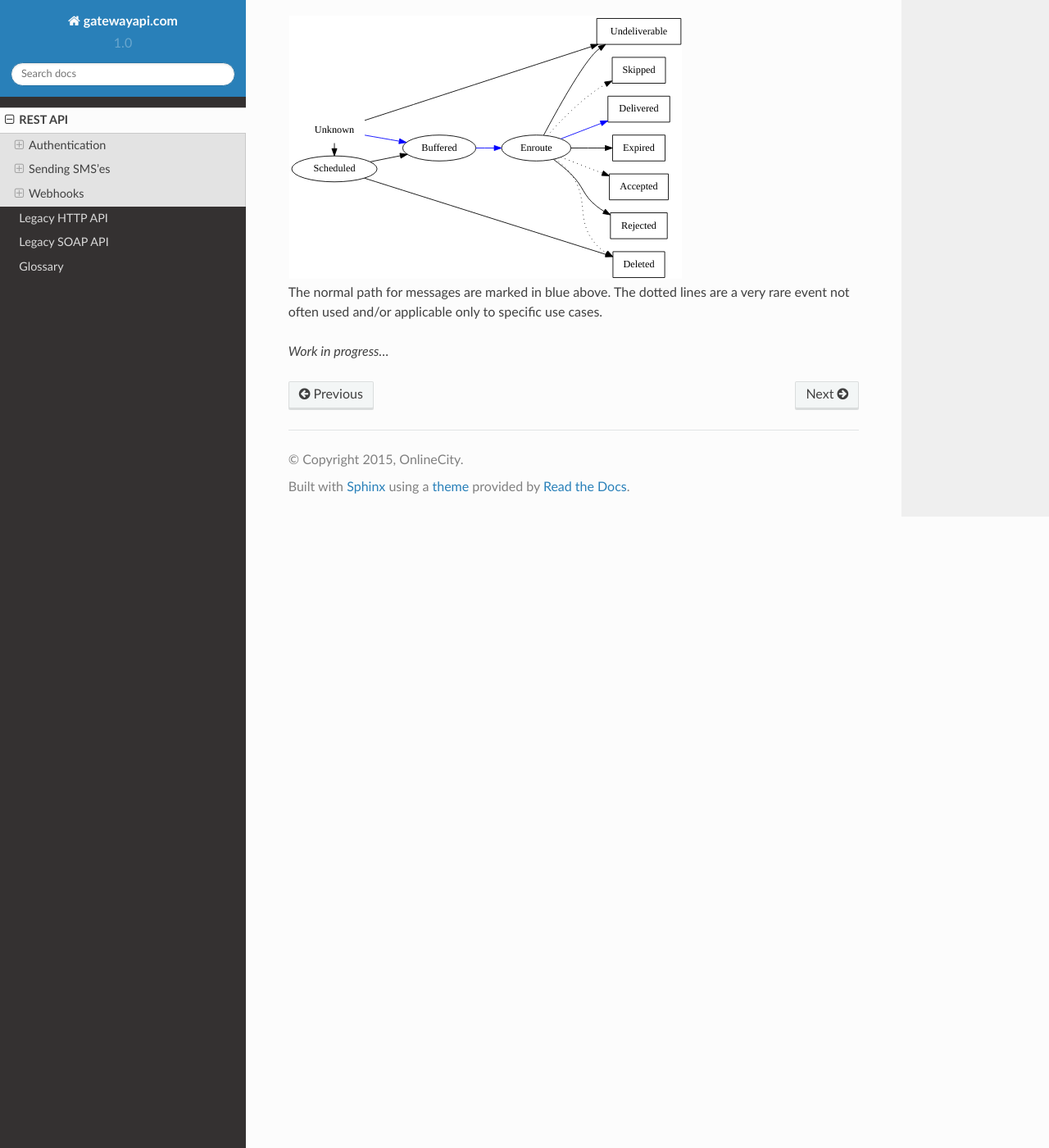
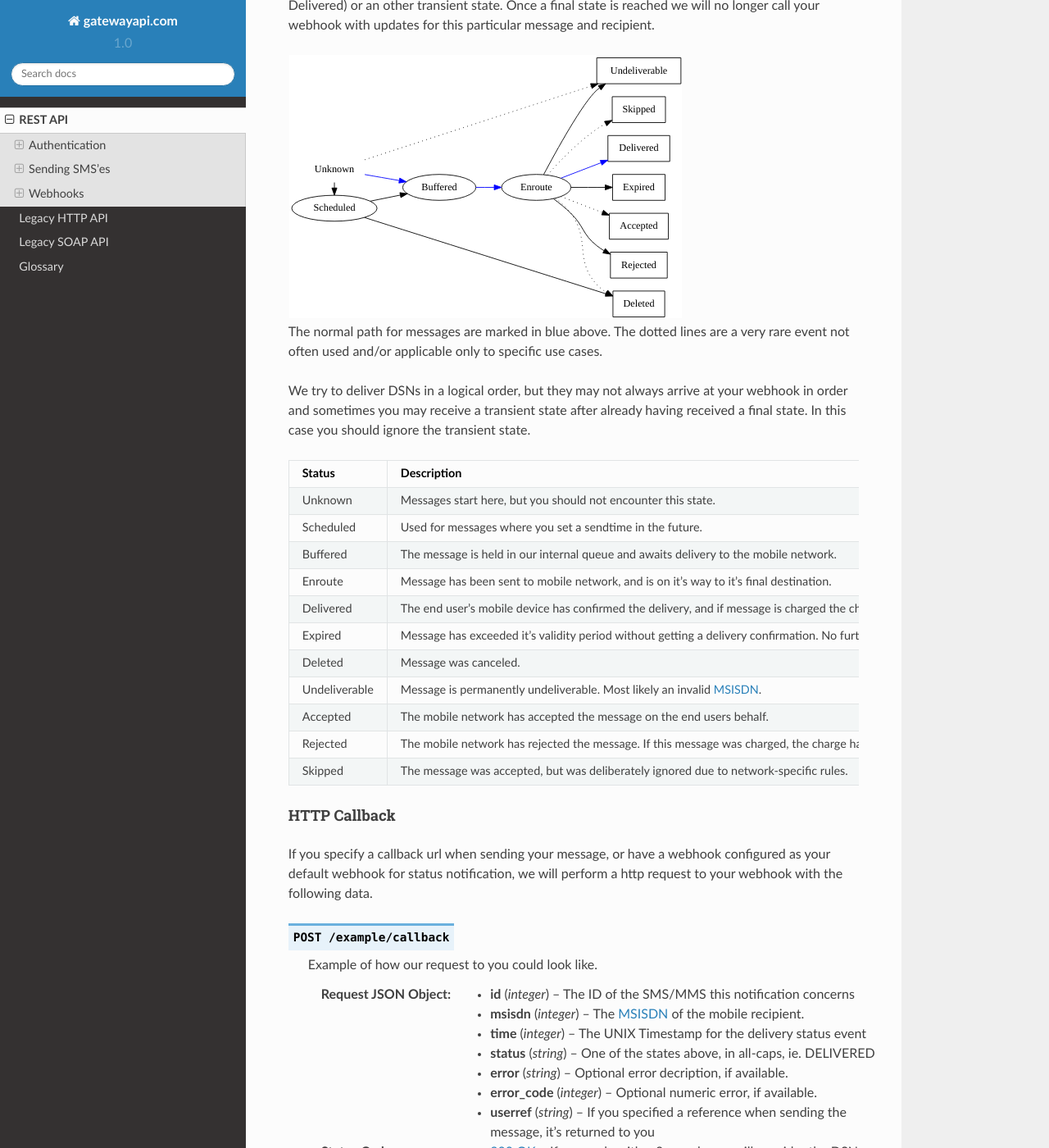
Before and after one commit to onlinecity/gatewayapi-docs, a Sphinx documentation site: the page built from docs/rest.rst, in a window 1280 px wide and 1400 px high, scrolled down 6970 px. Shown: the whole window at 82% size. Built offline with Sphinx 7.4.7 and the Read the Docs theme 2.0.0, drawn with Linux system fonts in a browser that asks for light colours; some of the changed text lies outside the part shown.

Commit message:
Described the DSN mechanism

```diff
--- a/docs/rest.rst
+++ b/docs/rest.rst
@@ -371,7 +371,7 @@ Webhooks
 --------
 
 Although the REST API will support polling for the message status, we strongly
-encourage to use our simple webhooks for geting Delivery Status Notifications,
+encourage to use our simple webhooks for getting Delivery Status Notifications,
 aka DSNs.
 
 In addition webhooks can be used to react to enduser initiated events, such as
@@ -381,6 +381,8 @@ MO SMS (Mobile Originated SMS, or Incoming SMS).
 Delivery Status Notification
 ^^^^^^^^^^^^^^^^^^^^^^^^^^^^
 
+States and status codes
+~~~~~~~~~~~~~~~~~~~~~~~
 By adding a URL to the callbackurl field, or setting one of your webhooks as
 the default for status notifications, you can setup a webhook that will be
 called whenever the current status (state) of the message changes, ie. goes
@@ -403,13 +405,13 @@ recipient.
       Unknown [shape=plaintext];
       Undeliverable [shape=box];
       Unknown -> Buffered -> Enroute -> Delivered [color=blue];
-      Unknown -> Undeliverable;
+      Unknown -> Undeliverable [style=dotted];
       Unknown -> Scheduled -> Buffered;
       Enroute -> Undeliverable;
       Enroute -> Expired;
-      Enroute -> Deleted [style=dotted];
       Scheduled -> Deleted;
       Enroute -> Rejected;
+      Enroute -> Deleted [style=dotted];
       Enroute -> Accepted [style=dotted];
       Enroute -> Skipped [style=dotted];
       { rank=same; Unknown Scheduled }
@@ -417,6 +419,73 @@ recipient.
 
 The normal path for messages are marked in blue above. The dotted lines are a
 very rare event not often used and/or applicable only to specific use cases.
+
+We try to deliver DSNs in a logical order, but they may not always arrive at
+your webhook in order and sometimes you may receive a transient state after
+already having received a final state. In this case you should ignore the
+transient state.
+
+============= =========================================
+Status        Description
+============= =========================================
+Unknown       Messages start here, but you should not encounter this state.
+Scheduled     Used for messages where you set a sendtime in the future.
+Buffered      The message is held in our internal queue and awaits delivery to the mobile network.
+Enroute       Message has been sent to mobile network, and is on it's way to it's final destination.
+Delivered     The end user's mobile device has confirmed the delivery, and if message is charged the charge was successful.
+Expired       Message has exceeded it's validity period without getting a delivery confirmation. No further delivery attempts.
+Deleted       Message was canceled.
+Undeliverable Message is permanently undeliverable. Most likely an invalid :term:`MSISDN`.
+Accepted      The mobile network has accepted the message on the end users behalf.
+Rejected      The mobile network has rejected the message. If this message was charged, the charge has failed.
+Skipped       The message was accepted, but was deliberately ignored due to network-specific rules.
+============= =========================================
+
+HTTP Callback
+~~~~~~~~~~~~~
+If you specify a callback url when sending your message, or have a webhook
+configured as your default webhook for status notification, we will perform a
+http request to your webhook with the following data.
+
+
+.. http:post:: /example/callback
+   :noindex:
+
+   Example of how our request to you could look like.
+
+   :<json integer id: The ID of the SMS/MMS this notification concerns
+   :<json integer msisdn: The :term:`MSISDN` of the mobile recipient.
+   :<json integer time: The UNIX Timestamp for the delivery status event
+   :<json string status: One of the states above, in all-caps, ie. DELIVERED
+   :<json string error: Optional error decription, if available.
+   :<json integer error_code: Optional numeric error, if available.
+   :<json string userref: If you specified a reference when sending the message, it's returned to you
+   :status 200: If you reply with a 2xx code, we will consider the DSN delivered successfully.
+   :status 500: If we get a code >= 300, we will re-attempt delivery of at a later time.
+
+   **Callback example**
+
+   .. sourcecode:: http
+
+      POST /example/callback HTTP/1.1
+      Host: example.com
+      Accept: */*
+      Content-Type: application/json
+
+      {
+          "id": 1000001,
+          "msisdn": 4587654321,
+          "time": 1450000000,
+          "status": "DELIVERED",
+          "userref": "foobar"
+      }
+
+   If we can't reach your server, or you reply with a http status code >= 300,
+   then we will re-attempt delivery of the DSN after a 60 second delay, with
+   truncated exponential backoff, doubling every attempt up to 2400 seconds
+   (40 minutes).
+   We expect you to reply with a 2XX status code within 60 seconds, or we
+   consider it a failed attempt.
 
 
 *Work in progress...*
```
Also changed, not shown: docs/glossary.rst (+15 -0 lines).
